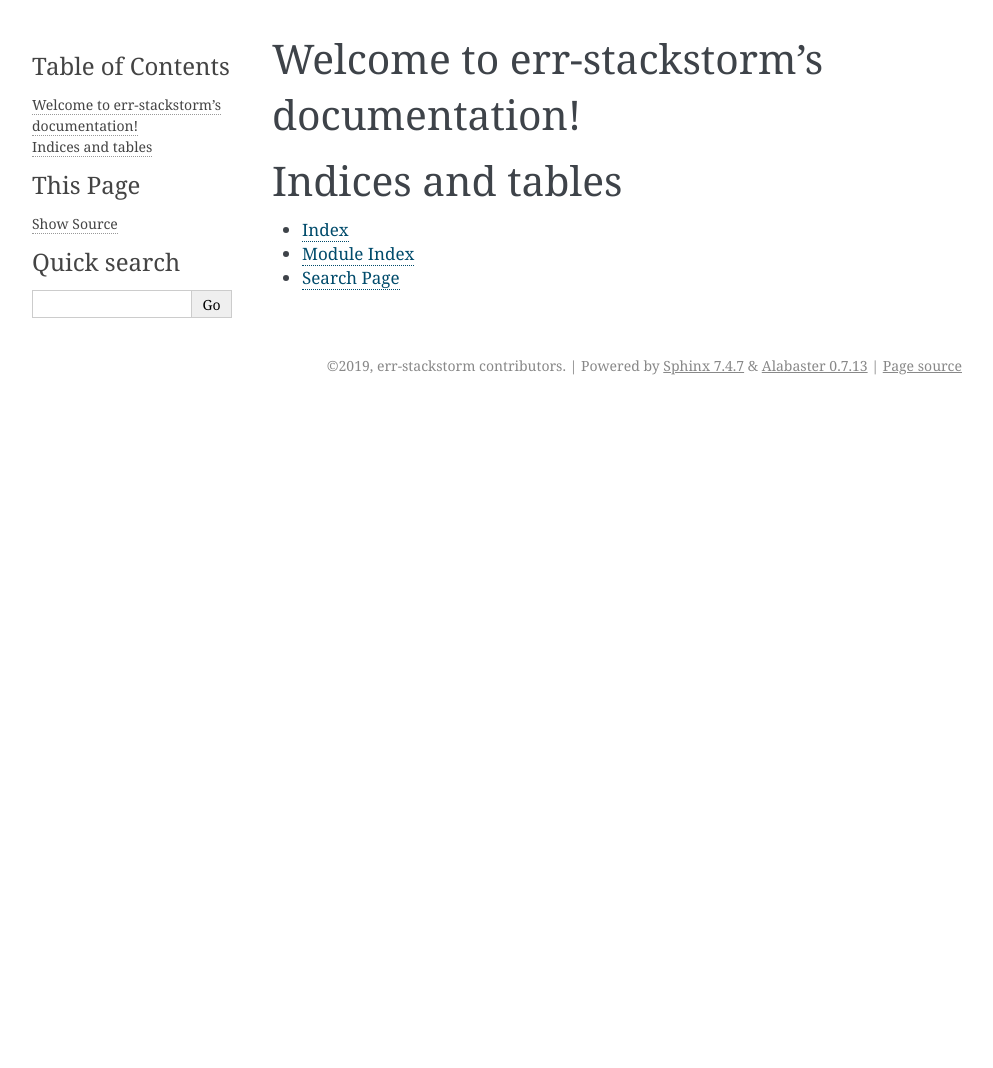
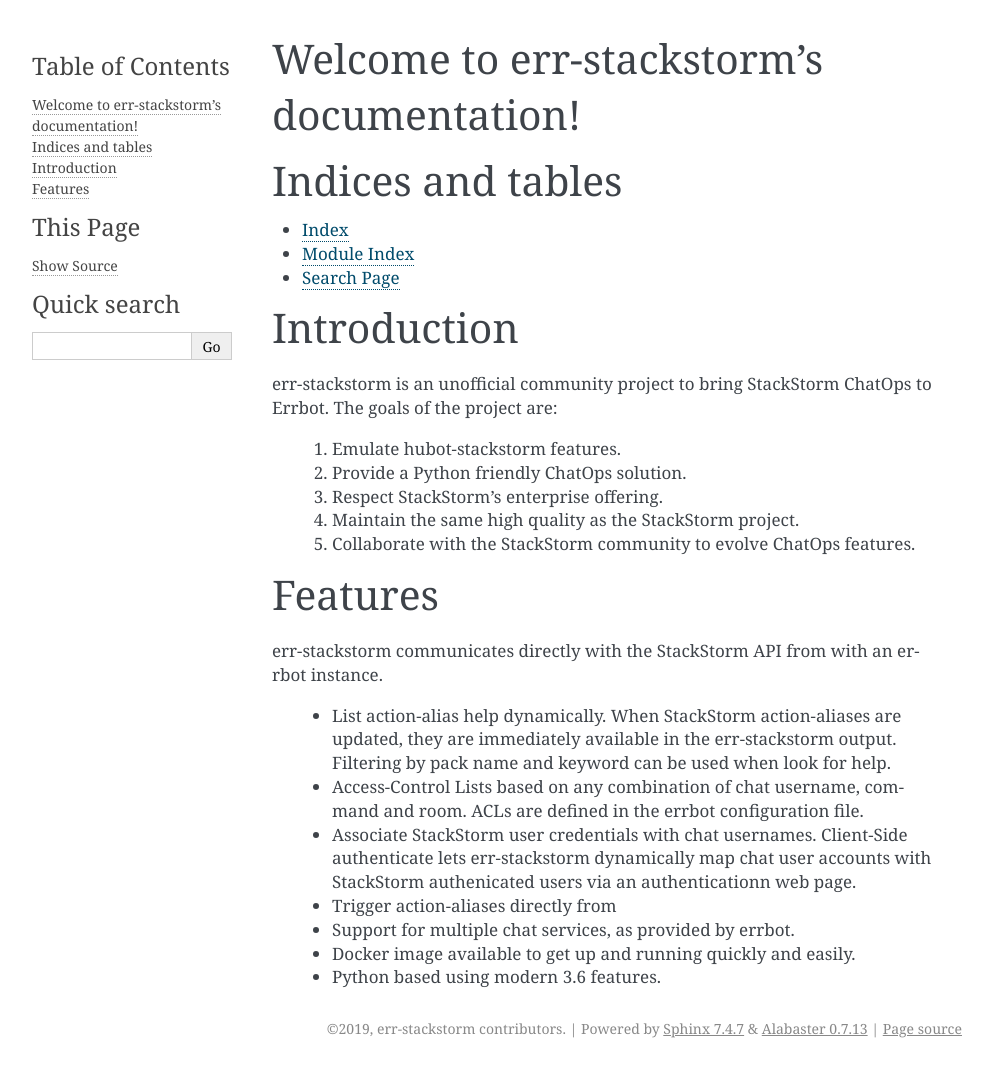
Before and after one commit to nzlosh/err-stackstorm, a Sphinx documentation site: the page built from docs/index.rst, in a window 1280 px wide. Shown: the whole page, without its empty margins (148-1141 px from the left). Built offline with Sphinx 7.4.7, drawn with Linux system fonts in a browser that asks for light colours; before the commit the page ends 900 px from its top, so only the background shows below that.

Commit message:
Update documentation for Client-side authentication

```diff
--- a/docs/index.rst
+++ b/docs/index.rst
@@ -18,3 +18,32 @@ Indices and tables
 * :ref:`genindex`
 * :ref:`modindex`
 * :ref:`search`
+
+
+Introduction
+============
+
+err-stackstorm is an unofficial community project to bring StackStorm ChatOps to Errbot.  The goals of the
+project are:
+
+ 1. Emulate hubot-stackstorm features.
+ 2. Provide a Python friendly ChatOps solution.
+ 3. Respect StackStorm's enterprise offering.
+ 4. Maintain the same high quality as the StackStorm project.
+ 5. Collaborate with the StackStorm community to evolve ChatOps features.
+
+Features
+========
+
+err-stackstorm communicates directly with the StackStorm API from with an errbot instance.
+
+ - List action-alias help dynamically.  When StackStorm action-aliases are updated, they are immediately
+   available in the err-stackstorm output.  Filtering by pack name and keyword can be used when look for help.
+ - Access-Control Lists based on any combination of chat username, command and room.  ACLs are
+   defined in the errbot configuration file.
+ - Associate StackStorm user credentials with chat usernames.  Client-Side authenticate lets err-stackstorm
+   dynamically map chat user accounts with StackStorm authenicated users via an authenticationn web page.
+ - Trigger action-aliases directly from
+ - Support for multiple chat services, as provided by errbot.
+ - Docker image available to get up and running quickly and easily.
+ - Python based using modern 3.6 features.
--- a/st2.py
+++ b/st2.py
@@ -149,7 +149,7 @@ class St2(BotPlugin):
             self.accessctl.delete_session(args)
 
     @botcmd
-    def st2disconnect(self, msg):
+    def st2disconnect(self, msg, args):
         """
         Usage: st2disconnect
         Closes the session.  StackStorm credentials are purged when the session is closed.
```
Also changed, not shown: README.md (+76 -3 lines), 2 other files.
